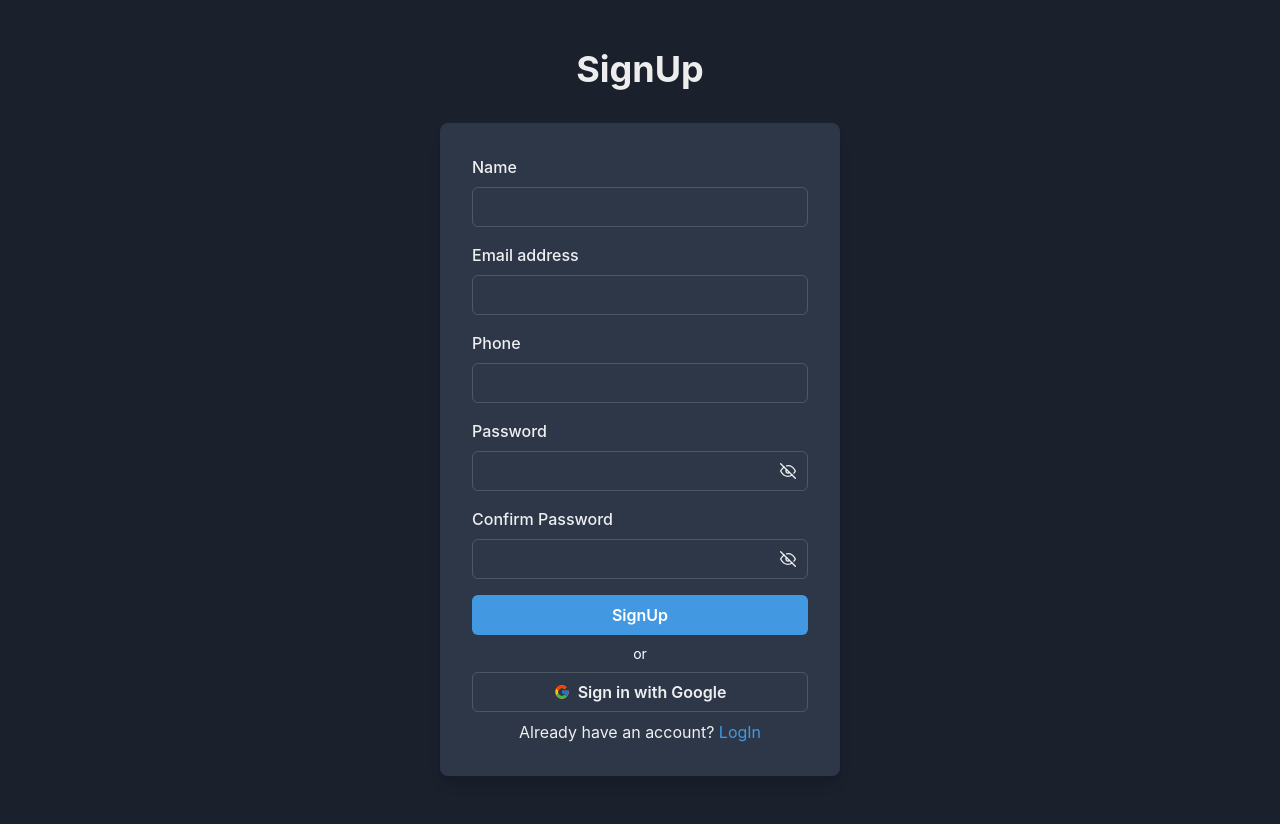
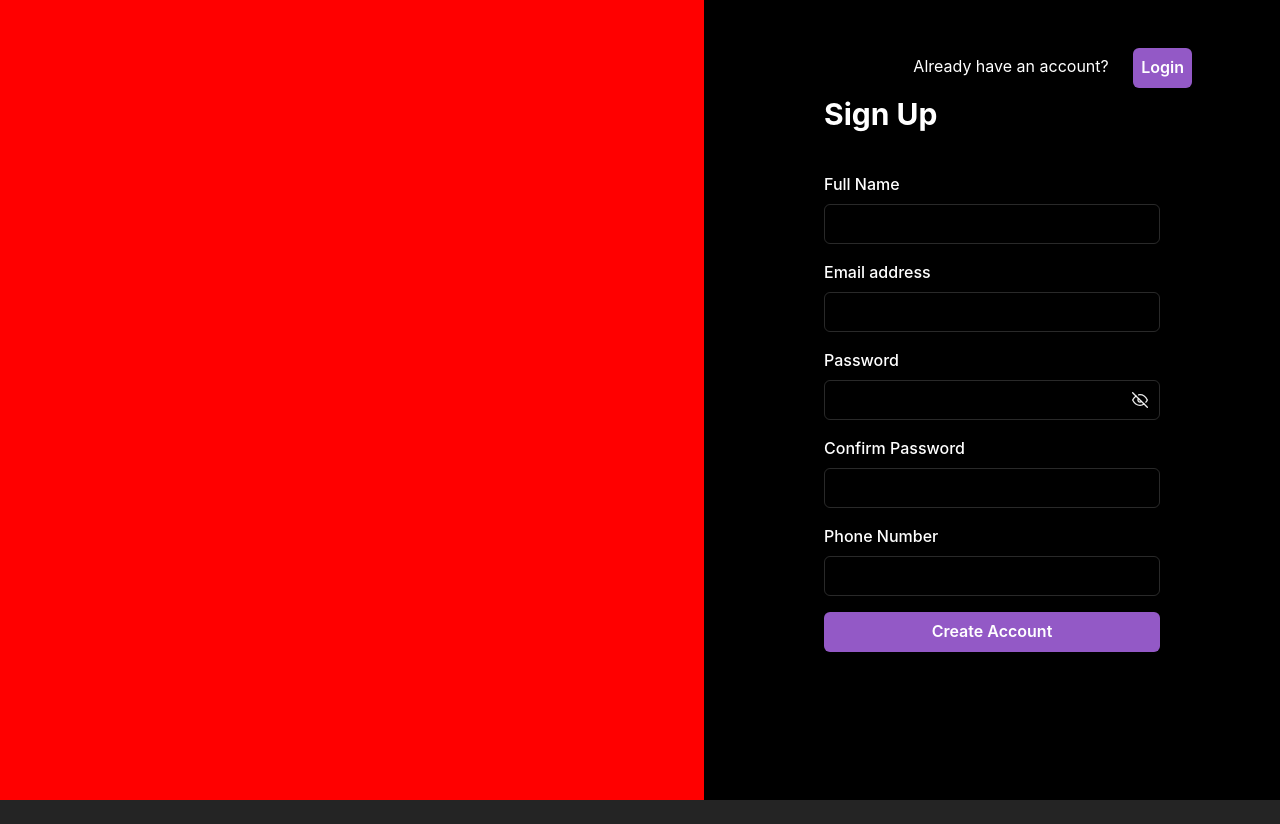
Before and after one commit to K123Ritesh/arrow-signals-webclient, a React (Vite) app: page /signup in a window 1280 px wide. After the commit the page ends 800 px from the top, so only its background shows below. Built offline with nearby package versions, Linux system fonts and the light colour scheme.

Commit message:
Profile Page UI

```diff
--- a/src/App.tsx
+++ b/src/App.tsx
@@ -3,6 +3,7 @@ import { createBrowserRouter, RouterProvider } from "react-router-dom";
 import LoginPage from "./pages/login";
 import SignupPage from "./pages/signup";
 import Home from "./pages/home";
+import UserProfile from "./pages/profile";
 
 function App() {
   const router = createBrowserRouter([
@@ -16,6 +17,10 @@ function App() {
       element: <LoginPage />,
     },
     {
+      path: "/profile",
+      element: <UserProfile />,
+    },
+    {
       path: "/",
       element: <Home/>,
     },
--- a/src/pages/login.tsx
+++ b/src/pages/login.tsx
@@ -9,32 +9,36 @@ import {
   FormErrorMessage,
   IconButton,
   Stack,
-  Text,
+  Text, Center,
   useColorModeValue,
   InputGroup,
   InputRightElement,
   useToast,
   Spinner,
   Link,
-  Center,
+  // Link,
+
 } from "@chakra-ui/react";
+import { FcGoogle } from 'react-icons/fc';
 import { FiEye, FiEyeOff } from "react-icons/fi";
 import { useState } from "react";
-import { FcGoogle } from "react-icons/fc";
+import { useNavigate } from "react-router-dom";
 
 const emailRegex: RegExp = /^[a-zA-Z0-9._%+-]+@[a-zA-Z0-9.-]+\.[a-zA-Z]{2,}$/;
 export default function LoginPage() {
+
   const [loginForm, setLoginForm] = useState({
-    email: "",
+    username: "",
     password: "",
   });
   const [formError, setFormError] = useState({
-    email: "",
+    username: "",
     password: "",
   });
   const [showPassword, setShowPassword] = useState<boolean>(false);
   const [loading, setLoading] = useState<boolean>(false);
   const toast = useToast();
+  const navigate=useNavigate();
 
   function handleFormUpdate(name: string, value: string) {
     setLoginForm({
@@ -45,9 +49,9 @@ export default function LoginPage() {
 
   function validateForm(): boolean {
     let isValid = true;
-    if (loginForm.email === "" || emailRegex.test(loginForm.email) === false) {
+    if (loginForm.username === "" || emailRegex.test(loginForm.username) === false) {
       setFormError((prevFormErrors) => {
-        return { ...prevFormErrors, email: "Email is not valid!" };
+        return { ...prevFormErrors, username: "Email is not valid!" };
       });
       isValid = false;
     }
@@ -62,11 +66,11 @@ export default function LoginPage() {
 
   function resetFormErrorDefault() {
     setFormError({
-      email: "",
+      username: "",
       password: "",
     });
   }
-  async function submitLoginForm() {
+  function submitLoginForm() {
     resetFormErrorDefault();
     if (!validateForm()) {
       toast({
@@ -75,93 +79,111 @@ export default function LoginPage() {
         status: "error",
         duration: 5000,
         isClosable: true,
-        position: "top",
+        position: "top-right",
       });
+    } else {
+      setLoading(true);
+      console.log("Body is", JSON.stringify(loginForm))
+      fetch('http://localhost:3000/auth/signin', {
+        method: 'POST',
+        headers: {
+          "Content-Type": "application/json"
+        },
+        body: JSON.stringify(loginForm)
+      })
+        .then(response => response.json())
+        .then((data) => {
+          console.log(data);
+          setLoading(false);
+          if (data['statusCode'] != null) {
+            toast({
+              title: "Un-Authorized",
+              description: "User Doesn't Exists!",
+              status: "error",
+              duration: 5000,
+              isClosable: true,
+              position: "top-right",
+            });
+          } else {
+            localStorage.setItem('accessToken',data['token']??'9090')
+            navigate('/')
+
           }
-
-    const res = await fetch("http://localhost:3000/auth/signin", {
-      method: "POST",
-      headers: {
-        "Content-Type": "application/json",
-      },
-      body: JSON.stringify({
-        username: loginForm.email,
-        password: loginForm.password,
-      }),
         });
 
-    const data = await res.json();
-
-    if(data.accessToken) {
-      localStorage.setItem("accessToken", data.accessToken);
-      console.log(data.accessToken);
     }
-    if(data.message) {
-      console.log(data.message);
-    }
-  }
-
-  async function handleGoogleLogin() {
-    const res = fetch("http://localhost:3000/auth/oauth2/signin/google", {
-      method: "GET",
-      mode: 'no-cors',
-      headers: {
-        "Content-Type": "application/json",
-      },
-    });
-
-    console.log(res);
   }
 
   return (
     <Flex
-      minH={"100vh"}
-      minW={"100vw"}
+      maxH={"100vh"}
+      maxW={"100vw"}
+      bg={useColorModeValue("gray.50", "gray.800")}>
+      <Stack
+        py={12}
+        minW={'55vw'}
+        minH={'100vh'}
+        px={6} backgroundColor={'green'}>
+      </Stack>
+      <Stack
+        w={'45vw'}
+        maxH={'100vh'}
+        py={12}
+        px={6} backgroundColor={'black'}>
+        <Flex
           align={"center"}
-      justify={"center"}
-      bg={useColorModeValue("gray.50", "gray.800")}
-    >
+          minW={'40vw'}>
           <Stack
-        spacing={8}
             mx={"auto"}
             w={{ sm: "xl", md: "md", lg: "md" }}
             py={12}
-        px={6}
-      >
-        <Stack align={"center"}>
-          <Heading fontSize={"4xl"}>Login</Heading>
+            px={6}>
+            <Stack align={"flex-end"} >
+              <Text color={'white'} >
+                For Sign up<Button
+                  bg={"#9359c6"}
+                  color={"white"}
+                  _hover={{
+                    bg: "white",
+                    color: 'black'
+                  }} marginLeft={5}
+                  padding={2} textDecoration={"ButtonText"}>
+                  <Link href="/signup">Register Here</Link>
+                </Button>
+              </Text>
+            </Stack>
+            <Stack align={"left"} marginLeft={8}>
+              <Heading fontSize={"3xl"} color={'white'}>Log in</Heading>
             </Stack>
             <Box
               rounded={"lg"}
-          bg={useColorModeValue("white", "gray.700")}
+              bg={'black'}
               boxShadow={"lg"}
-          p={8}
-        >
+              p={8}>
               <Stack spacing={4}>
-            <FormControl id="email" isInvalid={formError.email.length !== 0}>
-              <FormLabel>Email address</FormLabel>
+                <FormControl id="email" isInvalid={formError.username.length !== 0}>
+                  <FormLabel color={'white'}>Email address</FormLabel>
                   <Input
                     type="email"
-                name="email"
+                    name="username"
+                    color={'white'}
                     onChange={(e) =>
                       handleFormUpdate(e.target.name, e.target.value)
-                }
-              />
-              <FormErrorMessage>{formError.email}</FormErrorMessage>
+                    }/>
+                  <FormErrorMessage>{formError.username}</FormErrorMessage>
                 </FormControl>
                 <FormControl
                   id="password"
-              isInvalid={formError.password.length !== 0}
-            >
-              <FormLabel>Password</FormLabel>
+                  isInvalid={formError.password.length !== 0}>
+                  <FormLabel color={'white'}>Password</FormLabel>
                   <InputGroup>
                     <Input
                       type={showPassword ? "text" : "password"}
                       name="password"
+                      color={'white'}
                       onChange={(e) =>
                         handleFormUpdate(e.target.name, e.target.value)
-                  }
-                />
+                      }/>
                     <InputRightElement>
                       <IconButton
                         variant="ghost"
@@ -171,61 +193,43 @@ export default function LoginPage() {
                           setShowPassword(
                             (prevShowPassword: boolean) => !prevShowPassword
                           )
-                    }
-                  />
+                        }/>
                     </InputRightElement>
                   </InputGroup>
                   <FormErrorMessage>{formError.password}</FormErrorMessage>
                 </FormControl>
                 <Stack spacing={10}>
                   <Stack
-                direction={{ base: "column", sm: "row" }}
-                align={"start"}
-                justify={"space-between"}
-              >
-                <Text color={"blue.400"}>Forgot password?</Text>
+                    align={"flex-end"}
+                    justify={"space-between"}>
+                    <Link href="/signup" color={'white'}>Forgot password ?</Link>
                   </Stack>
                   <Button
-                bg={"blue.400"}
+                    bg={"#9359c6"}
                     color={"white"}
                     _hover={{
-                  bg: "blue.500",
+                      bg: "white",
+                      color: 'black'
                     }}
-                onClick={submitLoginForm}
-              >
+                    onClick={submitLoginForm}>
                     {loading ? <Spinner /> : "Login"}
                   </Button>
                 </Stack>
               </Stack>
-
               <Stack textAlign={"center"} mt="2" alignItems={"center"}>
-            <Text fontSize={"sm"} color={useColorModeValue("black", "white")}>
-              or
+                <Text fontSize={"sm"} color={'white'}>
+                  Continue with
                 </Text>
-
-            <Button
-              w={"full"}
-              maxW={"md"}
-              variant={"outline"}
-              leftIcon={<FcGoogle />}
-              onClick={handleGoogleLogin}
-            >
+                <Button w={'full'} variant={'outline'} backgroundColor={'white'} borderColor={'#9359c6'} borderWidth={2} leftIcon={<FcGoogle />} isLoading={loading}>
                   <Center>
-                <Text>Sign in with Google</Text>
+                    <Text>  {loading ? <Spinner /> : " Google"}</Text>
                   </Center>
                 </Button>
-          </Stack>
-
-          <Stack textAlign={"center"}>
-            <Text mt="2">
-              Dont have an account?{" "}
-              <Link href="/signup" color={"blue.400"}>
-                SignUp
-              </Link>
-            </Text>
               </Stack>
             </Box>
           </Stack>
         </Flex>
+      </Stack>
+    </Flex>
   );
 }
--- a/src/pages/signup.tsx
+++ b/src/pages/signup.tsx
@@ -1,49 +1,49 @@
 import {
+  Flex,
   Box,
+  Input,
+  Heading,
   Button,
-  Center,
-  Flex,
   FormControl,
+  FormLabel,
   FormErrorMessage,
-  FormLabel,
-  Heading,
   IconButton,
-  Input,
-  InputGroup,
-  InputRightElement,
-  Link,
-  Spinner,
   Stack,
   Text,
   useColorModeValue,
+  InputGroup,
+  InputRightElement,
   useToast,
+  Spinner,
+  // Link,
 } from "@chakra-ui/react";
+import { FiEye, FiEyeOff } from "react-icons/fi";
 import { useState } from "react";
-import { FiEye, FiEyeOff } from "react-icons/fi";
-import { FcGoogle } from 'react-icons/fc'
-import { Navigate } from "react-router-dom";
+import { useNavigate } from "react-router-dom";
+
 
 const emailRegex: RegExp = /^[a-zA-Z0-9._%+-]+@[a-zA-Z0-9.-]+\.[a-zA-Z]{2,}$/;
+
 export default function SignupPage() {
+  const [signupForm, setSignupForm] = useState({
+    fullName: "",
+    email: "",
+    password: "",
+    confirmPassword: "",
+    phoneNumber: "",
+  });
+  const [formError, setFormError] = useState({
+    fullName: "",
+    email: "",
+    password: "",
+    confirmPassword: "",
+    phoneNumber: "",
+  });
   const [showPassword, setShowPassword] = useState<boolean>(false);
   const [loading, setLoading] = useState<boolean>(false);
   const toast = useToast();
+  const navigate=useNavigate();
 
-  const [signupForm, setSignupForm] = useState({
-    name: "",
-    email: "",
-    phone: "",
-    password: "",
-    confirmPassword: "",
-  });
-
-  const [formError, setFormError] = useState({
-    name: "",
-    email: "",
-    phone: "",
-    password: "",
-    confirmPassword: "",
-  });
 
   function handleFormUpdate(name: string, value: string) {
     setSignupForm({
@@ -54,50 +54,39 @@ export default function SignupPage() {
 
   function validateForm(): boolean {
     let isValid = true;
-    if (signupForm.name === "") {
-      setFormError((prevFormErrors) => {
-        return { ...prevFormErrors, name: "Name cannot be empty!" };
-      });
+    if (signupForm.fullName === "") {
+      setFormError((prevFormErrors) => ({
+        ...prevFormErrors,
+        fullName: "Full name cannot be empty!",
+      }));
       isValid = false;
     }
-    if (
-      signupForm.email === "" ||
-      emailRegex.test(signupForm.email) === false
-    ) {
-      setFormError((prevFormErrors) => {
-        return { ...prevFormErrors, email: "Invalid Email!" };
-      });
-      isValid = false;
-    }
-    if (signupForm.phone === "") {
-      setFormError((prevFormErrors) => {
-        return { ...prevFormErrors, phone: "Phone cannot be empty!" };
-      });
+    if (signupForm.email === "" || !emailRegex.test(signupForm.email)) {
+      setFormError((prevFormErrors) => ({
+        ...prevFormErrors,
+        email: "Email is not valid!",
+      }));
       isValid = false;
     }
     if (signupForm.password === "") {
-      setFormError((prevFormErrors) => {
-        return { ...prevFormErrors, password: "Password cannot be empty!" };
-      });
+      setFormError((prevFormErrors) => ({
+        ...prevFormErrors,
+        password: "Password cannot be empty!",
+      }));
       isValid = false;
     }
-    if (signupForm.confirmPassword === "") {
-      setFormError((prevFormErrors) => {
-        return {
+    if (signupForm.confirmPassword !== signupForm.password) {
+      setFormError((prevFormErrors) => ({
         ...prevFormErrors,
-          confirmPassword: "Confirm Password cannot be empty!",
-        };
-      });
+        confirmPassword: "Passwords do not match!",
+      }));
       isValid = false;
     }
-    if (signupForm.password !== signupForm.confirmPassword) {
-      setFormError((prevFormErrors) => {
-        return {
+    if (signupForm.phoneNumber === "") {
+      setFormError((prevFormErrors) => ({
         ...prevFormErrors,
-          password: "Password must match!",
-          confirmPassword: "Password must match!",
-        };
-      });
+        phoneNumber: "Phone number cannot be empty!",
+      }));
       isValid = false;
     }
     return isValid;
@@ -105,15 +94,15 @@ export default function SignupPage() {
 
   function resetFormErrorDefault() {
     setFormError({
-      name: "",
+      fullName: "",
       email: "",
-      phone: "",
       password: "",
       confirmPassword: "",
+      phoneNumber: "",
     });
   }
 
-  async function submmitSignupForm() {
+  function submitSignupForm() {
     resetFormErrorDefault();
     if (!validateForm()) {
       toast({
@@ -122,121 +111,128 @@ export default function SignupPage() {
         status: "error",
         duration: 5000,
         isClosable: true,
-        position: "top",
+        position: "top-right",
       });
     } else {
       setLoading(true);
+      console.log("Body is", JSON.stringify(signupForm))
+      fetch('http://localhost:3000/auth/signup', {
+        method: 'POST',
+        headers: {
+          "Content-Type": "application/json"
+        },
+        body: JSON.stringify(signupForm)
+      })
+        .then(response => response.json())
+        .then((data) => {
+          console.log(data);
+          setLoading(false);
+          if (data['statusCode'] != null) {
+            toast({
+              title: "Signup Failed",
+              description: data.message || "Failed to signup!",
+              status: "error",
+              duration: 5000,
+              isClosable: true,
+              position: "top-right",
+            });
+          } else {
+            navigate('/')
           }
-
-    const res = await fetch("http://localhost:3000/auth/signup", {
-      method: "POST",
-      headers: {
-        "Content-Type": "application/json",
-      },
-      body: JSON.stringify({
-        "name": signupForm.name,
-        "email": signupForm.email,
-        "password": signupForm.password,
-      }),
-    });
-
-    const data = await res.json();
-
-    if(data.accessToken) {
-      console.log(data.accessToken);
+        })
+        .catch(error => {
+          console.error("Signup failed:", error);
           setLoading(false);
           toast({
-        title: "Signup success!",
-        description: "Please login to continue!",
-        status: "success",
+            title: "Signup Failed",
+            description: "Failed to signup! Please try again later.",
+            status: "error",
             duration: 5000,
             isClosable: true,
-        position: "top",
+            position: "top-right",
           });
-    }
-    if(data.message) {
-      console.log(data.message);
+        });
     }
   }
 
   return (
     <Flex
-      minH={"100vh"}
-      minW={"100vw"}
+      maxH={"100vh"}
+      maxW={"100vw"}
+      bg={useColorModeValue("gray.50", "gray.800")}>
+      <Stack
+        minW={'55vw'}
+        minH={'100vh'}
+        px={6} bgColor={'red'}>
+      </Stack>
+      <Stack
+        w={'45vw'}
+        px={6} backgroundColor={'black'}
+        maxH={'100vh'}>
+        <Flex
           align={"center"}
-      justify={"center"}
-      bg={useColorModeValue("gray.50", "gray.800")}
-    >
+          minW={'40vw'}>
           <Stack
-        spacing={8}
             mx={"auto"}
             w={{ sm: "xl", md: "md", lg: "md" }}
             py={12}
-        px={6}
-      >
-        <Stack align={"center"}>
-          <Heading fontSize={"4xl"}>SignUp</Heading>
+            px={6}>
+            <Stack align={"flex-end"} >
+              <Text color={'white'} >
+                Already have an account?{" "}
+                <Button
+                  bg={"#9359c6"}
+                  color={"white"}
+                  _hover={{
+                    bg: "white",
+                    color: 'black'
+                  }} marginLeft={5}
+                  padding={2} textDecoration={"ButtonText"}>Login</Button>
+              </Text>
+            </Stack>
+            <Stack align={"left"} marginLeft={8}>
+              <Heading fontSize={"3xl"} color={'white'}>Sign Up</Heading>
             </Stack>
             <Box
               rounded={"lg"}
-          bg={useColorModeValue("white", "gray.700")}
+              bg={'black'}
               boxShadow={"lg"}
-          p={8}
-        >
+              p={8}>
               <Stack spacing={4}>
-            {/* Name */}
-            <FormControl id="name" isInvalid={formError.name.length !== 0}>
-              <FormLabel>Name</FormLabel>
+                <FormControl id="fullName" isInvalid={formError.fullName.length !== 0}>
+                  <FormLabel color={'white'}>Full Name</FormLabel>
                   <Input
                     type="text"
-                name="name"
+                    name="fullName"
+                    color={'white'}
                     onChange={(e) =>
                       handleFormUpdate(e.target.name, e.target.value)
-                }
-              />
-              <FormErrorMessage>{formError.name}</FormErrorMessage>
+                    } />
+                  <FormErrorMessage>{formError.fullName}</FormErrorMessage>
                 </FormControl>
-
-            {/* Email Address */}
                 <FormControl id="email" isInvalid={formError.email.length !== 0}>
-              <FormLabel>Email address</FormLabel>
+                  <FormLabel color={'white'}>Email address</FormLabel>
                   <Input
                     type="email"
                     name="email"
+                    color={'white'}
                     onChange={(e) =>
                       handleFormUpdate(e.target.name, e.target.value)
-                }
-              />
+                    } />
                   <FormErrorMessage>{formError.email}</FormErrorMessage>
                 </FormControl>
-
-            {/* Phone Number */}
-            <FormControl id="phone" isInvalid={formError.phone.length !== 0}>
-              <FormLabel>Phone</FormLabel>
-              <Input
-                type="tel"
-                name="phone"
-                onChange={(e) =>
-                  handleFormUpdate(e.target.name, e.target.value)
-                }
-              />
-              <FormErrorMessage>{formError.phone}</FormErrorMessage>
-            </FormControl>
-
-            {/* Password */}
                 <FormControl
                   id="password"
-              isInvalid={formError.password.length !== 0}
-            >
-              <FormLabel>Password</FormLabel>
+                  isInvalid={formError.password.length !== 0}>
+                  <FormLabel color={'white'}>Password</FormLabel>
                   <InputGroup>
                     <Input
                       type={showPassword ? "text" : "password"}
                       name="password"
+                      color={'white'}
                       onChange={(e) =>
                         handleFormUpdate(e.target.name, e.target.value)
-                  }
-                />
+                      } />
                     <InputRightElement>
                       <IconButton
                         variant="ghost"
@@ -246,82 +242,52 @@ export default function SignupPage() {
                           setShowPassword(
                             (prevShowPassword: boolean) => !prevShowPassword
                           )
-                    }
-                  />
+                        } />
                     </InputRightElement>
                   </InputGroup>
                   <FormErrorMessage>{formError.password}</FormErrorMessage>
                 </FormControl>
-
-            {/* Confirm Password */}
                 <FormControl
-              id="confirm-password"
-              isInvalid={formError.confirmPassword.length !== 0}
-            >
-              <FormLabel>Confirm Password</FormLabel>
-              <InputGroup>
+                  id="confirmPassword"
+                  isInvalid={formError.confirmPassword.length !== 0}>
+                  <FormLabel color={'white'}>Confirm Password</FormLabel>
                   <Input
-                  type={showPassword ? "text" : "password"}
+                    type="password"
                     name="confirmPassword"
+                    color={'white'}
                     onChange={(e) =>
                       handleFormUpdate(e.target.name, e.target.value)
-                  }
-                />
-                <InputRightElement>
-                  <IconButton
-                    variant="ghost"
-                    aria-label="show/hide password"
-                    icon={showPassword ? <FiEye /> : <FiEyeOff />}
-                    onClick={() =>
-                      setShowPassword(
-                        (prevShowPassword: boolean) => !prevShowPassword
-                      )
-                    }
-                  />
-                </InputRightElement>
-              </InputGroup>
+                    } />
                   <FormErrorMessage>{formError.confirmPassword}</FormErrorMessage>
                 </FormControl>
-          </Stack>
-
-          <Stack textAlign={"center"}>
+                <FormControl
+                  id="phoneNumber"
+                  isInvalid={formError.phoneNumber.length !== 0}>
+                  <FormLabel color={'white'}>Phone Number</FormLabel>
+                  <Input
+                    type="tel"
+                    name="phoneNumber"
+                    color={'white'}
+                    onChange={(e) =>
+                      handleFormUpdate(e.target.name, e.target.value)
+                    } />
+                  <FormErrorMessage>{formError.phoneNumber}</FormErrorMessage>
+                </FormControl>
                 <Button
-              mt="4"
-              bg={"blue.400"}
+                  bg={"#9359c6"}
                   color={"white"}
-              _hover={{ bg: "blue.500" }}
-              onClick={submmitSignupForm}
-              isLoading={loading}
-            >
-              {loading ? <Spinner /> : "SignUp"}
+                  _hover={{
+                    bg: "white",
+                    color: 'black'
+                  }}
+                  onClick={submitSignupForm}>
+                  {loading ? <Spinner /> : "Create Account"}
                 </Button>
-
-            <Text fontSize={"sm"} color={"white"}>
-              or
-            </Text>
-
-            <Button
-              w={"full"}
-              maxW={"md"}
-              variant={"outline"}
-              leftIcon={<FcGoogle />}
-            >
-              <Center>
-                <Text>Sign in with Google</Text>
-              </Center>
-            </Button>
-          </Stack>
-
-          <Stack textAlign={"center"}>
-            <Text mt="2">
-              Already have an account?{" "}
-              <Link href="/login" color={"blue.400"}>
-                LogIn
-              </Link>
-            </Text>
               </Stack>
             </Box>
           </Stack>
         </Flex>
+      </Stack>
+    </Flex>
   );
 }
```
Also changed, not shown: src/pages/layout.tsx (+22 -4 lines), src/pages/profile.tsx (added, +80 -0 lines). Lines whose indentation alone changed are shown as unchanged.
